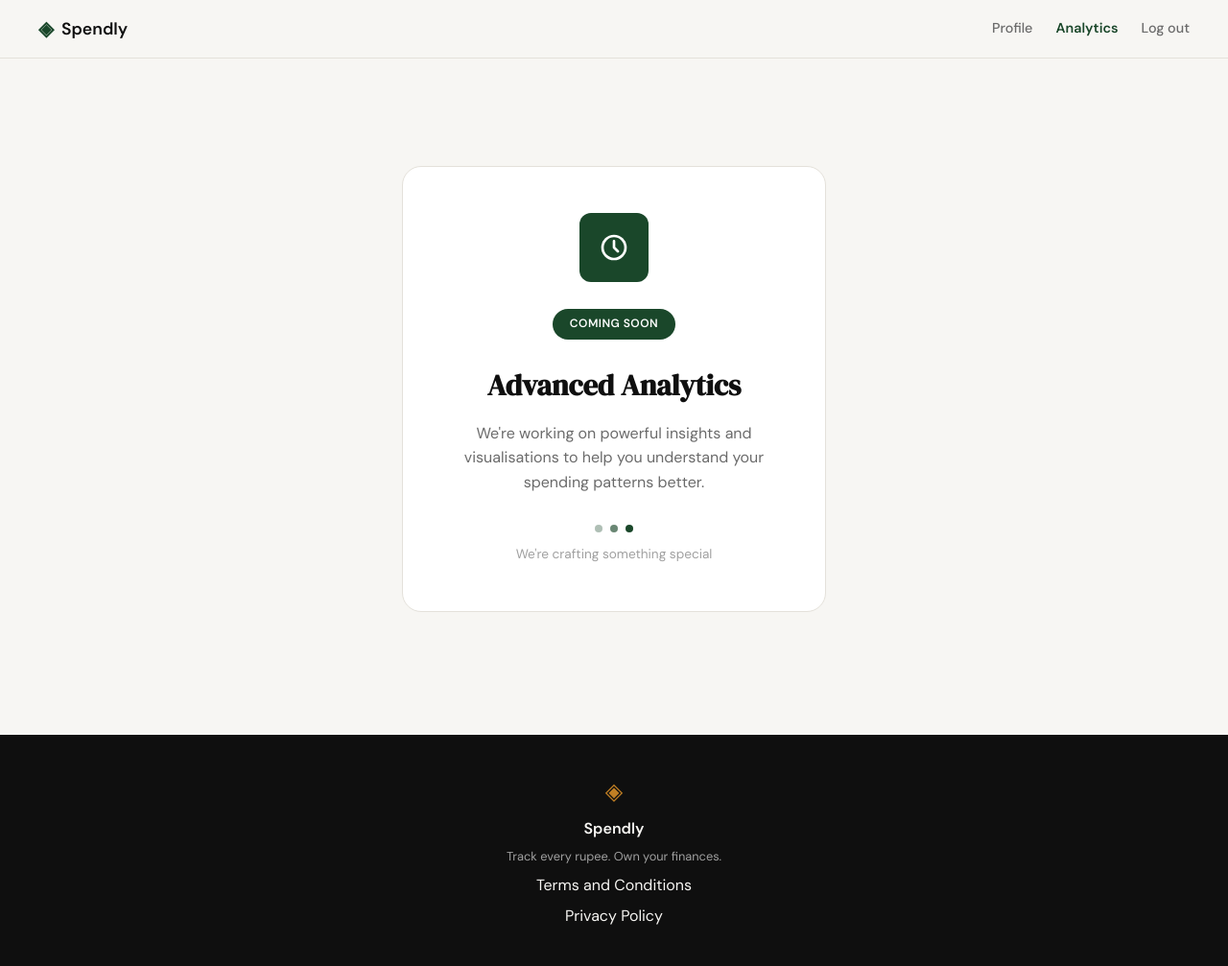
After one commit to abhinav870/Spendly-Claude-Code, a Flask app: page /analytics in a window 1280 px wide. The commit adds this page. Shown: the whole page at 96% size. Run offline with Flask 3, Linux system fonts and the light colour scheme; a user stored in the database is signed in; data comes from the database, SQL or seed files in the repository.

Commit message:
17- Added analytics section - coming soon

```diff
--- a/app.py
+++ b/app.py
@@ -193,6 +193,18 @@ def profile():
         presets=presets,
     )
 
+@app.route("/analytics")
+def analytics():
+    if not session.get("user_id"):
+        return redirect(url_for("login"))
+
+    user_id = session["user_id"]
+
+    if get_user_by_id(user_id) is None:
+        abort(404)
+
+    return render_template("analytics.html")
+
 # ------------------------------------------------------------------ #
 # Placeholder routes — students will implement these                  #
 # ------------------------------------------------------------------ #
--- /dev/null
+++ b/static/css/analytics.css
@@ -0,0 +1,76 @@
+.coming-soon-card {
+    max-width: 480px;
+    margin: 4rem auto;
+    padding: 3rem 2.5rem;
+    text-align: center;
+    background: var(--paper-card);
+    border: 1px solid var(--border);
+    border-radius: var(--radius-lg);
+}
+
+.coming-soon-icon {
+    width: 72px;
+    height: 72px;
+    margin: 0 auto 1.75rem;
+    display: flex;
+    align-items: center;
+    justify-content: center;
+    background: var(--accent);
+    color: var(--paper-card);
+    border-radius: var(--radius-md);
+}
+
+.coming-soon-icon svg {
+    width: 32px;
+    height: 32px;
+}
+
+.coming-soon-badge {
+    display: inline-block;
+    margin-bottom: 1.5rem;
+    padding: 0.4rem 1.1rem;
+    background: var(--accent);
+    color: var(--paper-card);
+    font-size: 0.75rem;
+    font-weight: 600;
+    letter-spacing: 0.04em;
+    text-transform: uppercase;
+    border-radius: 999px;
+}
+
+.coming-soon-title {
+    margin-bottom: 0.75rem;
+    font-family: var(--font-display);
+    font-size: 1.9rem;
+    color: var(--ink);
+}
+
+.coming-soon-copy {
+    margin: 0 auto 2rem;
+    max-width: 360px;
+    color: var(--ink-muted);
+    line-height: 1.6;
+}
+
+.coming-soon-dots {
+    display: flex;
+    justify-content: center;
+    gap: 0.5rem;
+    margin-bottom: 0.75rem;
+}
+
+.coming-soon-dot {
+    width: 8px;
+    height: 8px;
+    border-radius: 50%;
+    background: var(--accent);
+    opacity: 0.35;
+}
+
+.coming-soon-dot:nth-child(2) { opacity: 0.65; }
+.coming-soon-dot:nth-child(3) { opacity: 1; }
+
+.coming-soon-caption {
+    color: var(--ink-faint);
+    font-size: 0.85rem;
+}
--- a/static/css/style.css
+++ b/static/css/style.css
@@ -102,6 +102,7 @@ a { color: inherit; text-decoration: none; }
 
 .nav-links a { color: var(--ink-muted); transition: color 0.2s; }
 .nav-links a:hover { color: var(--ink); }
+.nav-links a.nav-link-active { color: var(--accent); font-weight: 600; }
 
 .nav-cta {
     background: var(--ink) !important;
--- /dev/null
+++ b/templates/analytics.html
@@ -0,0 +1,38 @@
+{% extends "base.html" %}
+
+{% block title %}Analytics — Spendly{% endblock %}
+
+{% block head %}
+<link rel="stylesheet" href="{{ url_for('static', filename='css/analytics.css') }}">
+{% endblock %}
+
+{% block content %}
+
+<section class="profile-section">
+    <div class="profile-inner">
+        <div class="coming-soon-card">
+            <div class="coming-soon-icon">
+                <svg viewBox="0 0 24 24" fill="none" xmlns="http://www.w3.org/2000/svg" aria-hidden="true">
+                    <circle cx="12" cy="12" r="9" stroke="currentColor" stroke-width="2"/>
+                    <path d="M12 7v5l3 3" stroke="currentColor" stroke-width="2" stroke-linecap="round" stroke-linejoin="round"/>
+                </svg>
+            </div>
+
+            <span class="coming-soon-badge">Coming Soon</span>
+
+            <h1 class="coming-soon-title">Advanced Analytics</h1>
+            <p class="coming-soon-copy">
+                We're working on powerful insights and visualisations to help you understand your spending patterns better.
+            </p>
+
+            <div class="coming-soon-dots">
+                <span class="coming-soon-dot"></span>
+                <span class="coming-soon-dot"></span>
+                <span class="coming-soon-dot"></span>
+            </div>
+            <p class="coming-soon-caption">We're crafting something special</p>
+        </div>
+    </div>
+</section>
+
+{% endblock %}
--- a/templates/base.html
+++ b/templates/base.html
@@ -21,7 +21,8 @@
             </a>
             <div class="nav-links">
                 {% if session.user_id %}
-                <a href="{{ url_for('profile') }}">Profile</a>
+                <a href="{{ url_for('profile') }}" class="{% if request.endpoint == 'profile' %}nav-link-active{% endif %}">Profile</a>
+                <a href="{{ url_for('analytics') }}" class="{% if request.endpoint == 'analytics' %}nav-link-active{% endif %}">Analytics</a>
                 <a href="{{ url_for('logout') }}">Log out</a>
                 {% else %}
                 <a href="{{ url_for('login') }}">Sign in</a>
```
